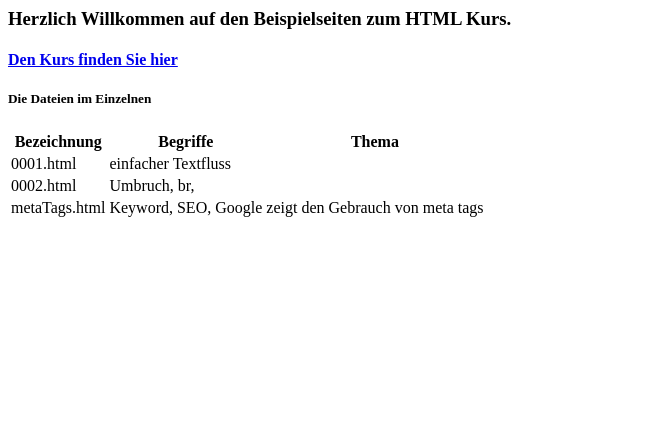
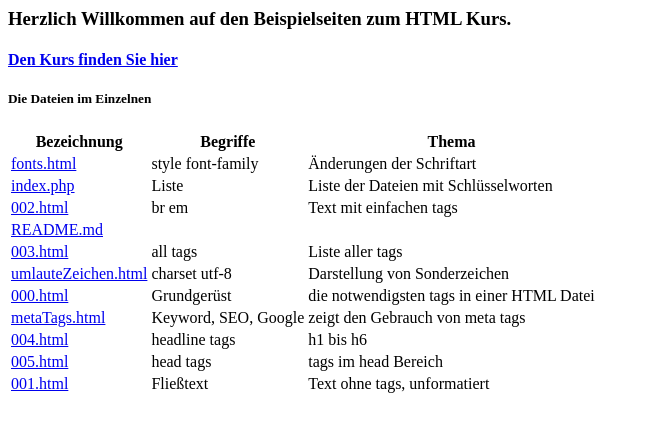
Before and after one commit to dmnbc/helloWorld, a PHP site: page / in a window 1280 px wide. Shown: the top 432 px of the page, without its empty margins (0-650 px from the left). Run offline with PHP 8.4, Linux system fonts and the light colour scheme; data that the repository does not hold is empty.

Commit message:
Einbau von Keywords und Description

```diff
--- a/000.html
+++ b/000.html
@@ -1,6 +1,10 @@
 <!doctype html>
 <html>
 <head>
+<meta charset="utf-8">
+	<title>Grundgerüst</title>
+	<meta name="Keywords" content="Grundgerüst ">
+	<meta name="Description" content="die notwendigsten tags in einer HTML Datei">
 
 </head>
 
--- a/001.html
+++ b/001.html
@@ -1 +1,16 @@
+<!doctype html>
+<html>
+<head>
+<meta charset="utf-8">
+
+<title>Grundgerüst</title>
+	<meta name="Keywords" content="Fließtext">
+	<meta name="Description" content="Text ohne tags, unformatiert">
+
+</head>
+
+<body>
 hallo WWW. Jeder Text der nicht als HTML-Tags gekennzeichnet wird, erscheint unformatiert auf dem Bildschirm.
+
+</body>
+</html>
--- a/002.html
+++ b/002.html
@@ -1,2 +1,16 @@
+<!doctype html>
+<html>
+<head>
+<meta content="utf-8">
+
+<title>Grundgerüst</title>
+	<meta name="Keywords" content="br em">
+	<meta name="Description" content="Text mit einfachen tags">
+
+</head>
+
+<body>
 hallo WWW.<br>Ein Text mit HTML-Tags wird formatiert auf dem Bildschirm angezeigt.
 <br>Wird in der HTML Datei in Tag entdeckt, setzt der Browser die <em>entsprechende Formatierung</em> um.
+</body>
+</html>
--- a/003.html
+++ b/003.html
@@ -1,3 +1,15 @@
+<!doctype html>
+<html>
+<head>
+<meta content="utf-8">
+
+<title>Grundgerüst</title>
+	<meta name="Keywords" content="all tags">
+	<meta name="Description" content="Liste aller tags">
+
+</head>
+
+<body>
 <h5>Die HTML Tags</h5>
 a,
 abbr,
@@ -51,7 +63,7 @@ footer,
 form,
 frame,
 frameset,
-h1,–h6,
+h1 bis h6,
 head,
 header,
 hgroup,
@@ -137,3 +149,5 @@ var,
 video,
 wbr,
 xmp,
+	</body>
+</html>
--- a/004.html
+++ b/004.html
@@ -1,11 +1,16 @@
 <html>
   <head>
-    <title>Seitentitel</title>
-	  <style>
-
-	  </style>
+    <title>Überschriften</title>
+    <meta charset="utf-8">
+	 <meta name="Keywords" content="headline tags">
+	<meta name="Description" content="h1 bis h6">
   </head>
   <body>
-     Seiteninhalt
+     <h1>Überschrift in der Größe h1</h1>
+     <h2>Überschrift in der Größe h2</h2>
+     <h3>Überschrift in der Größe h3</h3>
+     <h4>Überschrift in der Größe h4</h4>
+     <h5>Überschrift in der Größe h5</h5>
+     <h6>Überschrift in der Größe h6</h6>
   </body>
 </html>
--- a/005.html
+++ b/005.html
@@ -2,10 +2,13 @@
 <html>
 <head>
   <!-- komplette Liste unter ........ -->
-<meta charset="utf-8">
-<title>Beispiel 005</title>
+ <meta charset="utf-8">
+ <meta name="Keywords" content="head tags">
+ <meta name="Description" content="tags im head Bereich">
+<title>Beispiel für head tags</title>
 </head>
 
 <body>
+Das head HTML Element legt den Kopf eines Dokuments fest.<br>In diesem werden Informationen für das Dokument angegeben, darunter der Dokumententitel und Meta-Daten.
 </body>
 </html>
--- a/fonts.html
+++ b/fonts.html
@@ -2,7 +2,9 @@
 <html>
 <head>
 <meta charset="utf-8">
-<title>Unbenanntes Dokument</title>
+<meta name="Keywords" content="style font-family">
+<meta name="Description" content="Änderungen der Schriftart">
+<title>Schriftartenwechsel</title>
 </head>
 
 <body>
--- a/index.php
+++ b/index.php
@@ -1,8 +1,21 @@
 <html>
 <?php
-error_reporting(E_ALL);
+error_reporting(E_ALL & ~E_NOTICE);
+function list_files()
+{
+  $dir = opendir("./");
+          while($file = readdir($dir))
+            {
+              if(is_file($file)	&& $file != "." && $file != "..")
+			  {
+                $array[] = $file;
+				 }
+			}
+	return $array;
+}
 
-?>
+
+	?>
 <head>
 	<meta content="utf-8">
 	<title>Beispieldateien zu HTML</title>
@@ -23,36 +36,17 @@ error_reporting(E_ALL);
 			<th>Begriffe</th>
 			<th>Thema</th>
 		</tr>
+<?php
+		$file_array = list_files();
+	foreach($file_array as $filename)
+	{
+		$tags = get_meta_tags($filename);
+		echo "<tr><td><a href=$filename>$filename</a></td><td>".$tags['keywords']."</td><td>".$tags['description']."</td></tr>";
+	}
 
-		<tr>
-			<td>0001.html</td>
-			<td>einfacher Textfluss</td>
-			<td></td>
-		</tr>
-		<tr>
-			<td>0002.html</td>
-			<td>Umbruch, br, </td>
-			<td></td>
-		</tr>
+?>
 
 
-			<!-- todo  PHP script scandir get_meta_tags
-		        Link setzen      <meta name="keywords" <br>
-                                   content="einfacher Textfluss">     -->
-
-			<!-- $tags = get_meta_tags("metaTags.html"); -->
-			<tr>
-				<td>metaTags.html</td>
-				<td>
-					<?php echo get_meta_tags("metaTags.html")['keywords'];
-					?>
-				</td>
-				<td>
-					<?php $tags = get_meta_tags("metaTags.html");
-						echo $tags['description'];
-					?>
-				</td>
-			</tr>
 	</table>
 
 </body>
--- a/umlauteZeichen.html
+++ b/umlauteZeichen.html
@@ -2,6 +2,8 @@
 <html>
 <head>
 <meta charset="utf-8">
+<meta name="Keywords" content="charset utf-8">
+<meta name="Description" content="Darstellung von Sonderzeichen">
 
 <title>Unbenanntes Dokument</title>
 </head>
```
